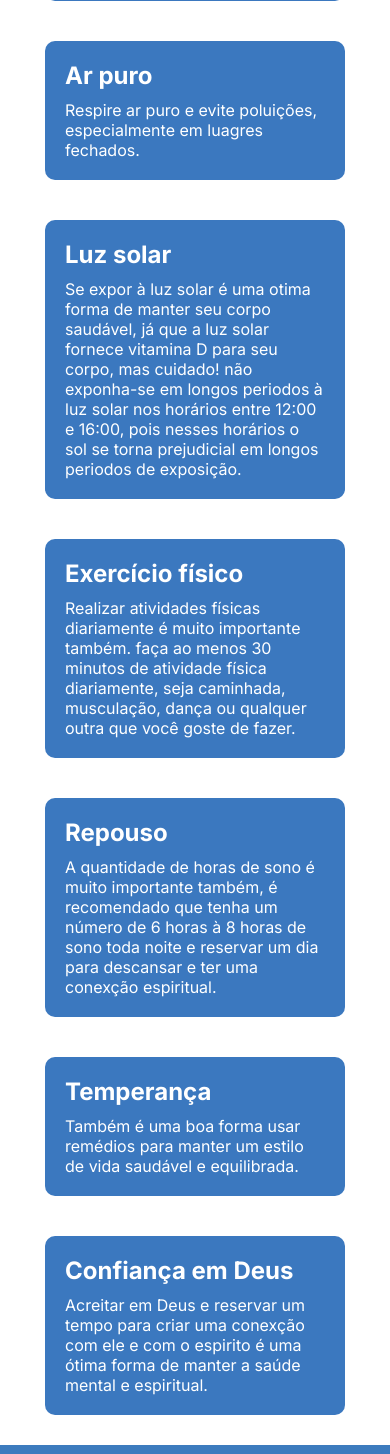
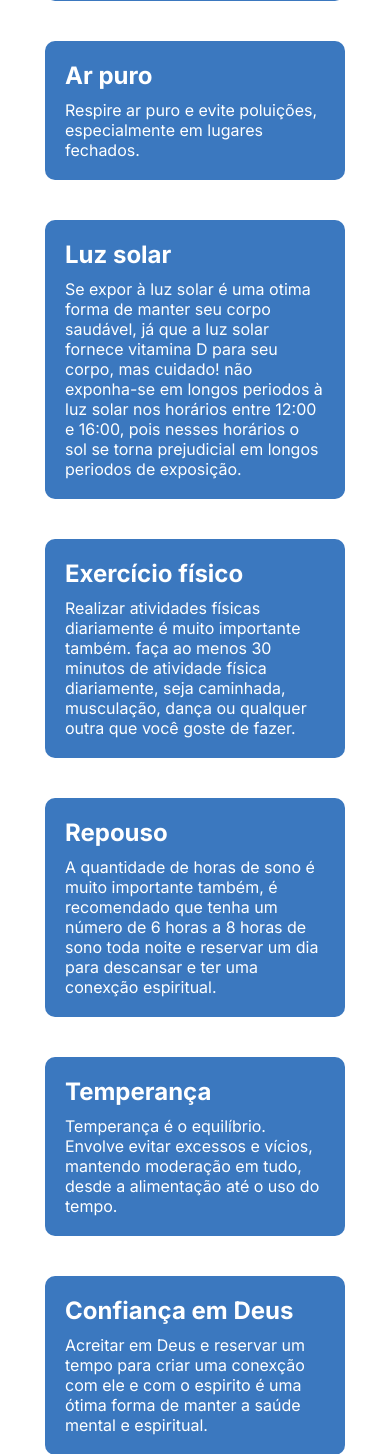
Before and after one commit to MateusPaulino13/Hackathon, a PHP site: page /pages/fint.php in a window 390 px wide. Shown: the part 780-2234 px from the top of the page. Run offline with PHP 8.4, Linux system fonts and the light colour scheme.

Commit message:
mudança nas fints

```diff
--- a/assets/styles/fint.css
+++ b/assets/styles/fint.css
@@ -35,3 +35,9 @@ h1 {
     margin-top: 0;
 
 }
+
+@media (max-width: 768px) {
+    .grid-container {
+        grid-template-columns: 1fr;
+    }
+}
--- a/pages/fint.php
+++ b/pages/fint.php
@@ -26,7 +26,7 @@
         </div>
         <div class="remedio">
             <h2>Ar puro</h2>
-            <p>Respire ar puro e evite poluições, especialmente em luagres fechados.</p>
+            <p>Respire ar puro e evite poluições, especialmente em lugares fechados.</p>
         </div>
         <div class="remedio">
             <h2>Luz solar</h2>
@@ -38,11 +38,11 @@
         </div>
         <div class="remedio">
             <h2>Repouso</h2>
-            <p>A quantidade de horas de sono é muito importante também, é recomendado que tenha um número de 6 horas à 8 horas de sono toda noite e reservar um dia para descansar e ter uma conexção espiritual.</p>
+            <p>A quantidade de horas de sono é muito importante também, é recomendado que tenha um número de 6 horas a 8 horas de sono toda noite e reservar um dia para descansar e ter uma conexção espiritual.</p>
         </div>
         <div class="remedio">
             <h2>Temperança</h2>
-            <p>Também é uma boa forma usar remédios para manter um estilo de vida saudável e equilibrada.</p>
+            <p>Temperança é o equilíbrio. Envolve evitar excessos e vícios, mantendo moderação em tudo, desde a alimentação até o uso do tempo.</p>
         </div>
         <div class="remedio">
             <h2>Confiança em Deus</h2>
```
Also changed, not shown: assets/styles/style.css (line endings or trailing spaces).
